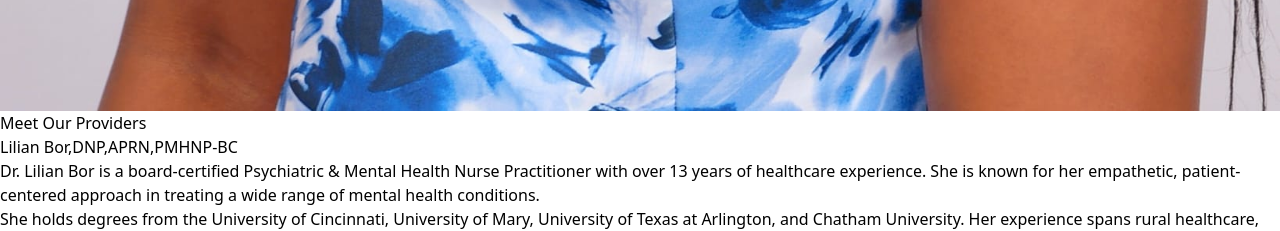
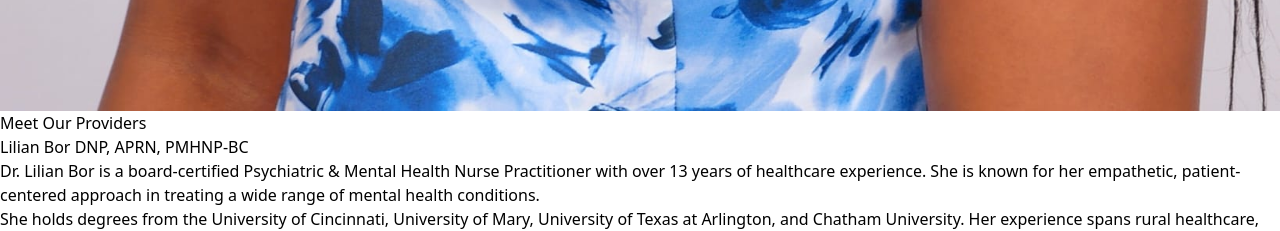
Before and after one commit to ford69/trackmind-teleheath, a React (Vite) app: page /about in a window 1280 px wide. Shown: the part 3880-4111 px from the top of the page. Built offline with nearby package versions, Linux system fonts and the light colour scheme.

Commit message:
about and contact

```diff
--- a/src/pages/About.jsx
+++ b/src/pages/About.jsx
@@ -130,7 +130,7 @@ const About = () => {
               </div>
               <div>
                 <h2 className="text-3xl font-bold text-purple-900 mb-4">Meet Our Providers</h2>
-                <h3 className="text-xl font-semibold text-purple-700 mb-4">Lilian Bor,DNP,APRN,PMHNP-BC</h3>
+                <h3 className="text-xl font-semibold text-purple-700 mb-4">Lilian Bor DNP, APRN, PMHNP-BC</h3>
                 <p className="text-purple-800 mb-4">
                   Dr. Lilian Bor is a board-certified Psychiatric & Mental Health Nurse Practitioner with over 13 years of healthcare experience. She is known for her empathetic, patient-centered approach in treating a wide range of mental health conditions.
                 </p>
--- a/src/pages/Contact.jsx
+++ b/src/pages/Contact.jsx
@@ -65,7 +65,7 @@ const Contact = () => {
         <div className="text-center mb-12">
           <h1 className="text-4xl font-bold text-gray-900 mb-4">Contact Us</h1>
           <p className="text-xl text-gray-600">
-          Get in touch with us to schedule a free 15-minute consultation to learn more about our services and book your initial appointment
+          Get in touch with us to schedule a free 15-minute consultation to learn more about our services and book your initial appointment.
           </p>
         </div>
 
```
